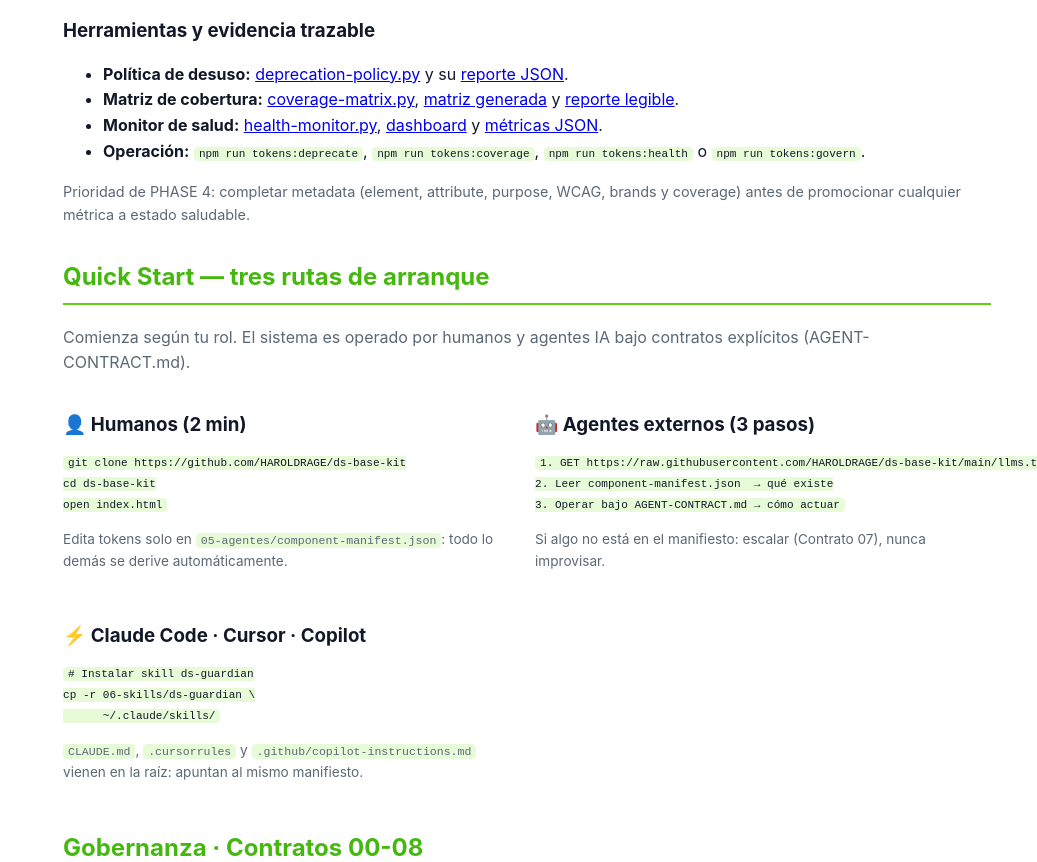
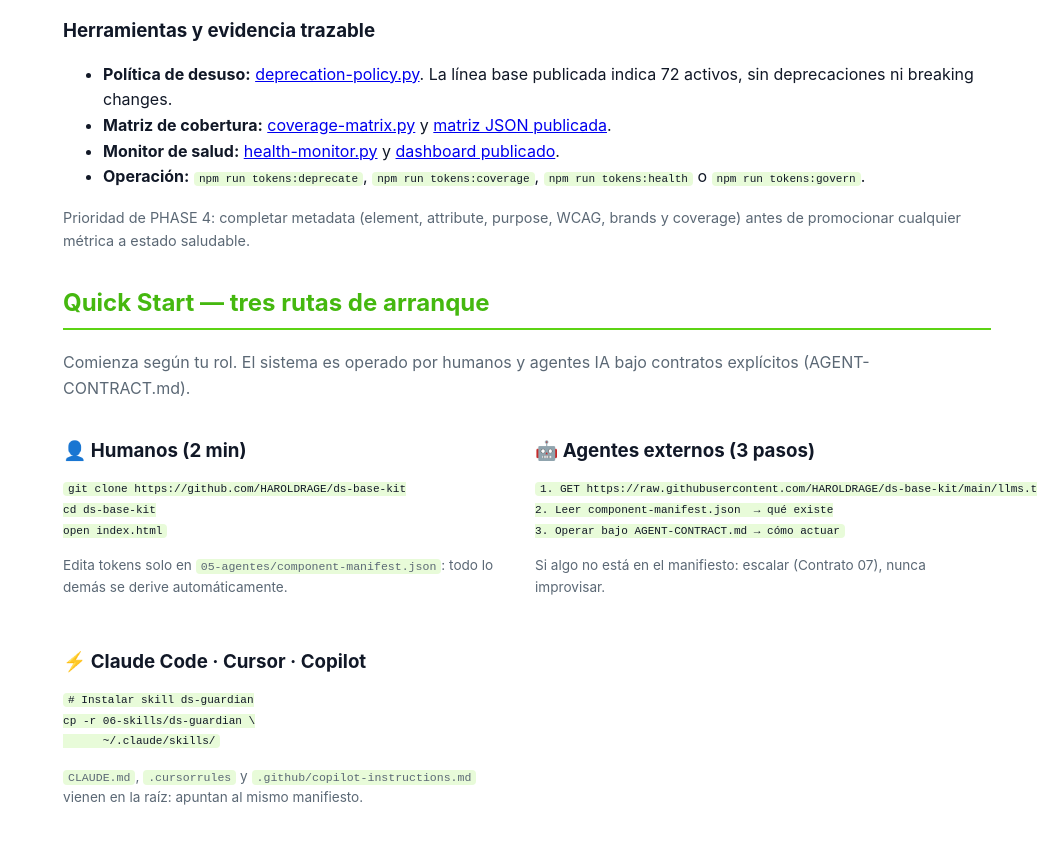
Before and after one commit to HAROLDRAGE/ds-base-kit, a website: page index.html in a window 1280 px wide. Shown: the part 1929-2791 px from the top of the page, without its empty margins (243-1280 px from the left). Drawn offline with Linux system fonts and the light colour scheme.

Commit message:
fix: link PHASE 4 evidence to published artifacts

```diff
--- a/index.html
+++ b/index.html
@@ -148,9 +148,9 @@
     </div>
     <h3>Herramientas y evidencia trazable</h3>
     <ul>
-      <li><strong>Política de desuso:</strong> <a href="scripts/governance/deprecation-policy.py" target="_blank">deprecation-policy.py</a> y su <a href="logs/deprecation-lifecycle.json" target="_blank">reporte JSON</a>.</li>
-      <li><strong>Matriz de cobertura:</strong> <a href="scripts/governance/coverage-matrix.py" target="_blank">coverage-matrix.py</a>, <a href="01-tokens/tokens-coverage-matrix.json" target="_blank">matriz generada</a> y <a href="logs/coverage-matrix-report.md" target="_blank">reporte legible</a>.</li>
-      <li><strong>Monitor de salud:</strong> <a href="scripts/governance/health-monitor.py" target="_blank">health-monitor.py</a>, <a href="TOKENS-HEALTH.md" target="_blank">dashboard</a> y <a href="logs/tokens-health.json" target="_blank">métricas JSON</a>.</li>
+      <li><strong>Política de desuso:</strong> <a href="scripts/governance/deprecation-policy.py" target="_blank">deprecation-policy.py</a>. La línea base publicada indica 72 activos, sin deprecaciones ni breaking changes.</li>
+      <li><strong>Matriz de cobertura:</strong> <a href="scripts/governance/coverage-matrix.py" target="_blank">coverage-matrix.py</a> y <a href="01-tokens/tokens-coverage-matrix.json" target="_blank">matriz JSON publicada</a>.</li>
+      <li><strong>Monitor de salud:</strong> <a href="scripts/governance/health-monitor.py" target="_blank">health-monitor.py</a> y <a href="TOKENS-HEALTH.md" target="_blank">dashboard publicado</a>.</li>
       <li><strong>Operación:</strong> <code>npm run tokens:deprecate</code>, <code>npm run tokens:coverage</code>, <code>npm run tokens:health</code> o <code>npm run tokens:govern</code>.</li>
     </ul>
     <p class="muted" style="font-size:.9rem">Prioridad de PHASE 4: completar metadata (element, attribute, purpose, WCAG, brands y coverage) antes de promocionar cualquier métrica a estado saludable.</p>
```
